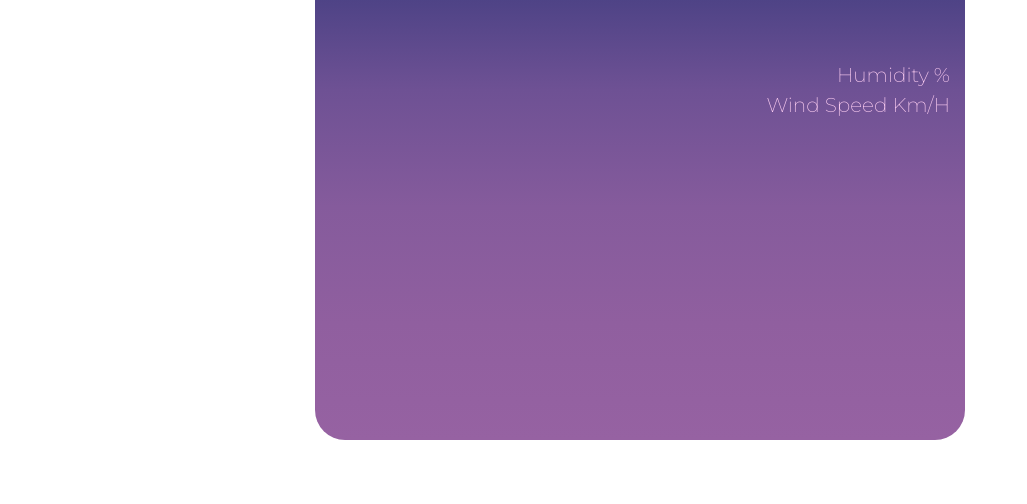
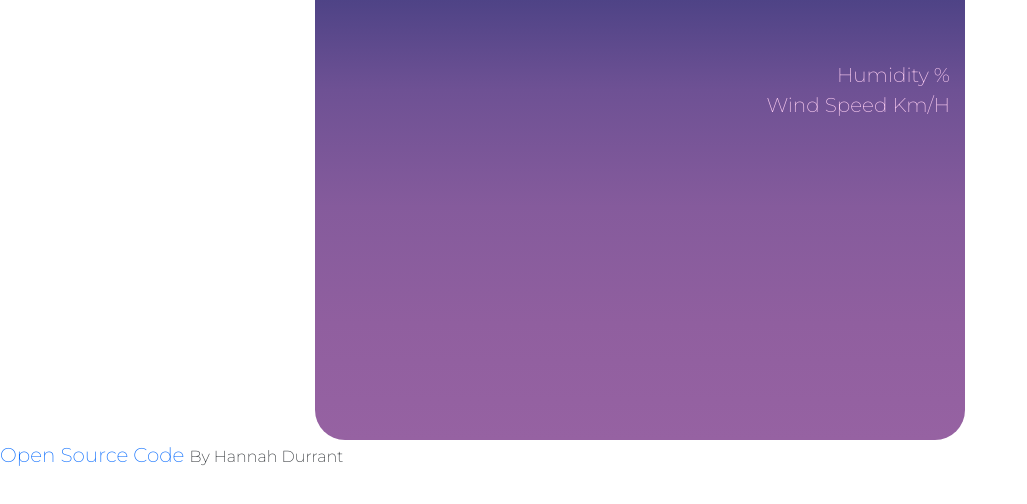
Before and after one commit to hannahdurrant98/Weather-app, a plain HTML site: page index.html in a window 1280 px wide. Shown: the part 260-764 px from the top of the page, without its empty margins (0-1027 px from the left). Drawn offline with nearby package versions, Linux system fonts and the light colour scheme; no server answers.

Commit message:
Added Reference Link

```diff
--- a/index.html
+++ b/index.html
@@ -75,6 +75,11 @@
         <div class = "row weather-forecast" id="forecast"></div>
     </h5>
 </div>
+    <span class="link">
+        <a rel="stylesheet" href="https://github.com/hannahdurrant98/my-first-project" target="blank" class="project-link">
+            Open Source Code
+        </a> By Hannah Durrant
+    </span>
     <script src="src/index.js"></script>
 </body>
 </html>
--- a/src/style.css
+++ b/src/style.css
@@ -153,3 +153,6 @@ ul {
   font-size: 20px;
   margin-bottom: 20px;
 }
+.project-link {
+  font-size: 20px;
+}
```
